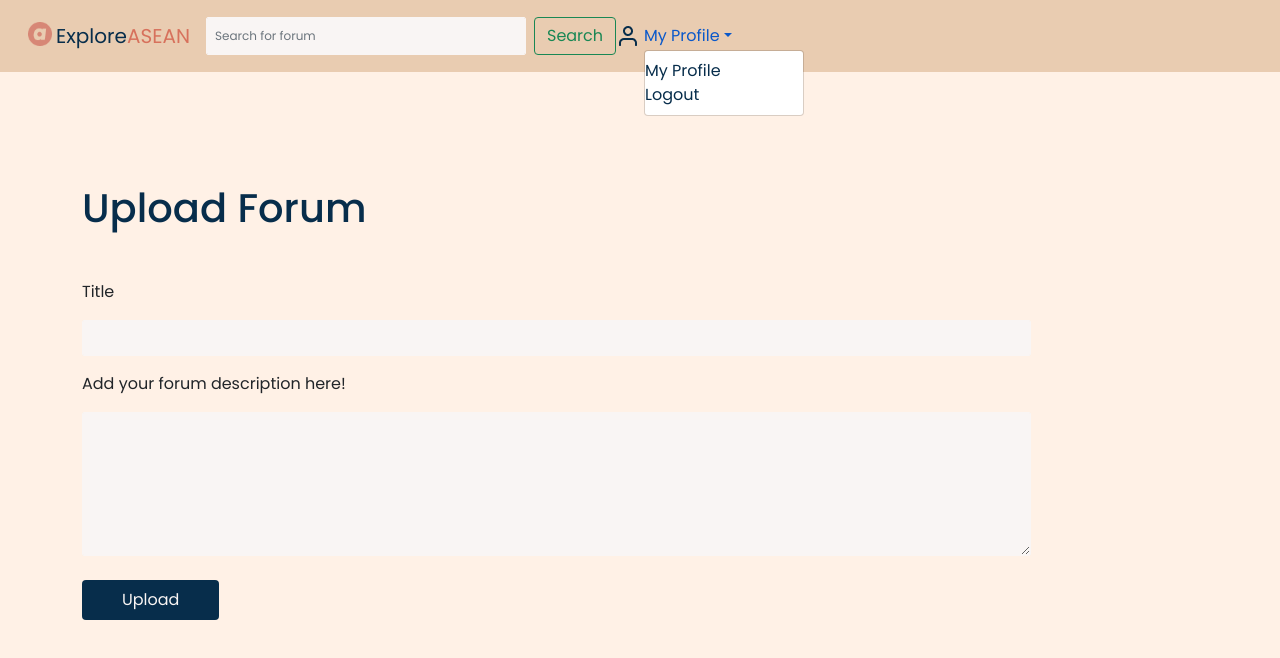
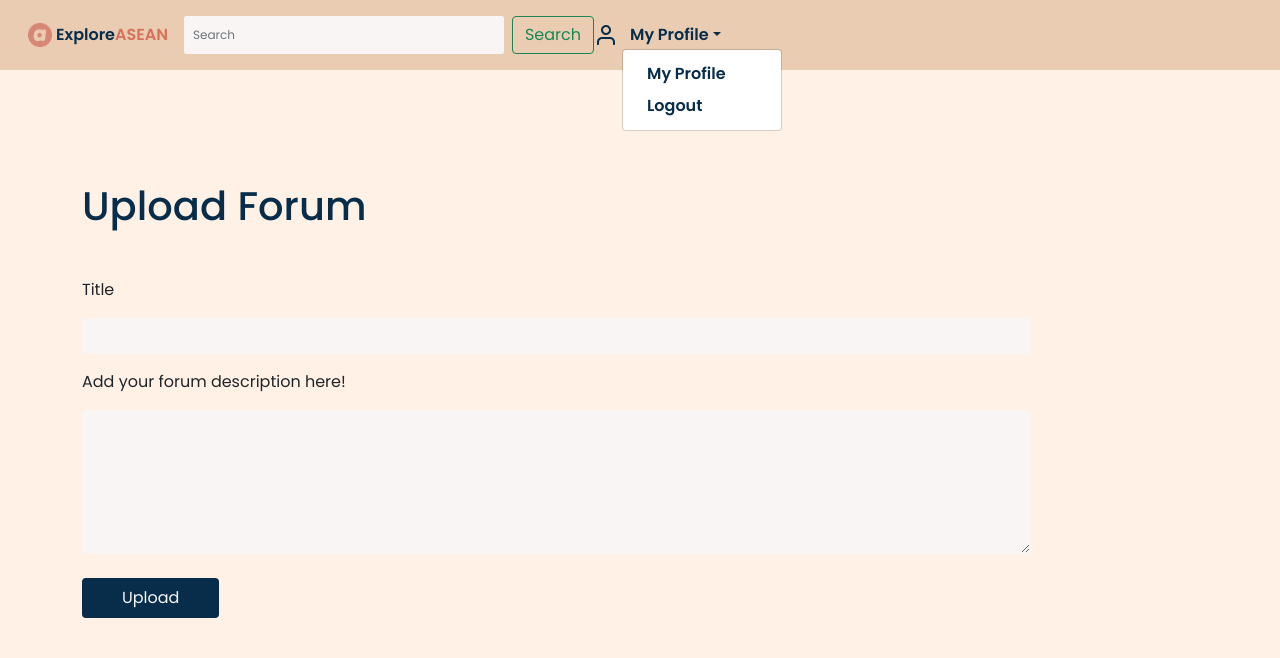
Before and after one commit to tech-4-impact-FE-3/Group-Project-2, a React (Vite) app: page /upload in a window 1280 px wide. Both pictures are taken after a click on the button "My Profile". Shown: the top 658 px of the page. Built offline with nearby package versions, Linux system fonts and the light colour scheme.

Commit message:
edit login, register & navbar

```diff
--- a/src/App.css
+++ b/src/App.css
@@ -49,7 +49,7 @@
 /* Navbar CSS */
 
 .navbar {
-    background-color: #E9CCB1;
+    background-color: #E9CCB1 !important;
     margin-bottom: 1rem;
     padding: 1rem;
     display: flex;
@@ -57,6 +57,8 @@
 
 .navbar-brand {
     margin-right: 1rem;
+    font-size: large;
+    font-weight: 600;
 }
 
 .navbar-brand img {
@@ -65,8 +67,10 @@
 }
 
 .navbar a {
-    color: #072D4B;
+    color: #072D4B !important;
     text-decoration: none;
+    font-size: medium;
+    font-weight: 600;
 }
 
 .navbar a span {
@@ -90,18 +94,22 @@
     outline: 0;
 }
 
-.profile img {
+.navbar-nav {
+    display: flex;
+}
+
+.navbar-nav img {
     width: 1.5rem;
     margin-right: 0.25rem;
 }
 
-.profile a {
+.navbar-nav a {
     color: #072D4B;
     text-decoration: none;
     padding: 0px;
 }
 
-.profile a:hover {
+.navbar-nav a:hover {
     color: white;
 }
 
@@ -360,7 +368,7 @@
     background-color: #F9F5F4;
 }
 
-.container-forum {
+.containerForum {
     margin-bottom: 4rem;
     width: 50%;
     display: flex;
@@ -368,7 +376,7 @@
     margin-top: 2rem;
 }
 
-.container-forum h2 {
+.containerForum h2 {
     margin: 2rem 1rem 0 2rem;
     font-size: 1.5rem;
     color: #072D4B;
--- a/src/components/Navbar.jsx
+++ b/src/components/Navbar.jsx
@@ -1,36 +1,41 @@
 import React from 'react';
+import { Link } from 'react-router-dom';
 import logo from "../img/logo.png";
 import profile from "../img/profile.png"
 
 const Navbar = () => {
     return (
         <>
-            <nav className="navbar navbar-expand-lg">
+            <nav className="navbar navbar-expand-lg navbar-light bg-light">
                 <div className="container-fluid">
-                    <button className="navbar-toggler" type="button" data-bs-toggle="collapse" data-bs-target="#navbarTogglerDemo01" aria-controls="navbarTogglerDemo01" aria-expanded="false" aria-label="Toggle navigation">
-                        <span className="navbar-toggler-icon"></span>
-                    </button>
-                    <div className="collapse navbar-collapse" id="navbarTogglerDemo01">
                     <a className="navbar-brand" href="#">
                     <img src={logo} alt="logo" width="30" height="24" className="d-inline-block align-text-top" />
                         Explore<span>ASEAN</span>
                     </a>
-                        <form className="form d-flex">
-                            <input className="form-control me-2" type="search" placeholder="Search for forum" aria-label="Search" />
+                    <button className="navbar-toggler" type="button" data-bs-toggle="collapse" data-bs-target="#navbarSupportedContent" aria-controls="navbarSupportedContent" aria-expanded="false" aria-label="Toggle navigation">
+                    <span className="navbar-toggler-icon"></span>
+                    </button>
+                    <div className="collapse navbar-collapse" id="navbarSupportedContent">
+                    <form className="d-flex">
+                        <input className="form-control me-2" type="search" placeholder="Search" aria-label="Search" />
                         <button className="btn btn-outline-success" type="submit">Search</button>
                     </form>
-                        <div className="profile d-flex align-content-end align-items-end">
-                            <img src={profile} alt="profile" width="30" height="24" className="d-inline-block align-text-center" />
+                    <ul className="navbar-nav">
+                        <img src={profile} alt="profile" width="30" height="24" className="profileImg d-flex" />
                         <li className="nav-item dropdown">
-                                <a className="nav-link dropdown-toggle" href="#" id="navbarScrollingDropdown" role="button" data-bs-toggle="dropdown" aria-expanded="false">
+                        <a className="nav-link dropdown-toggle" href="#" id="navbarDropdown" role="button" data-bs-toggle="dropdown" aria-expanded="false">
                             My Profile
                         </a>
-                                <ul className="dropdown-menu" aria-labelledby="navbarScrollingDropdown">
-                                    <li><a className="dropdown-item" href="#">My Profile</a></li>
-                                    <li><a className="dropdown-item" href="#">Logout</a></li>
+                        <ul className="dropdown-menu" aria-labelledby="navbarDropdown">
+                            <li className="dropdown-item">
+                                <Link className="nav-link" to="">My Profile</Link>
+                            </li>
+                            <li className="dropdown-item">
+                                <Link className="nav-link" to="/login">Logout</Link>
+                            </li>
                         </ul>
                         </li>
-                        </div>
+                    </ul>
                     </div>
                 </div>
             </nav>
--- a/src/pages/Login.jsx
+++ b/src/pages/Login.jsx
@@ -23,7 +23,6 @@ const Login = () => {
             username,
             password
         }
-
         console.log(data)
     }
 
@@ -45,7 +44,7 @@ const Login = () => {
                         <input type="text" value={username} onChange={(e) => setUsername(e.target.value)}/>
                         <label htmlFor="password">Password</label>
                         <input type="text" value={password} onChange={(e) => setPassword(e.target.value)}/>
-                        <Link to={"/register"}><p>Don't have an account? Create account</p></Link>
+                        <p>Don't have an account? <Link to={"/register"}>Create account</Link></p>
                         <div className="align-self-center">
                         {/* <LoginButton2 /> */}
                         <Link to={"/dashboard"}><button type="submit" className="btn-lighter btn btn-primary" onClick={handleSubmit}>Login</button></Link>
--- a/src/pages/Register.jsx
+++ b/src/pages/Register.jsx
@@ -3,7 +3,8 @@ import { useState } from "react";
 import axios from "axios";
 import Gambar from "../components/Gambar";
 import RegisterButton from "../components/RegisterButton";
-import ReturnButton from "../components/ReturnButton";
+import { Link } from "react-router-dom";
+// import ReturnButton from "../components/ReturnButton";
 
 const Register = () => {
     const [username, setUsername] = useState("");
@@ -42,7 +43,7 @@ const Register = () => {
                 <h1><strong>Register</strong></h1>
                 <Gambar />
                 <div className="return-btn align-self-start">
-                    <ReturnButton />
+                <Link to={"/login"}><button type="button" className="btn-darker btn btn-primary">Cancel</button></Link>
                 </div>
             </div>
         <div className="content-text d-flex flex-column align-items-center">
```
Lines whose indentation alone changed are shown as unchanged.
